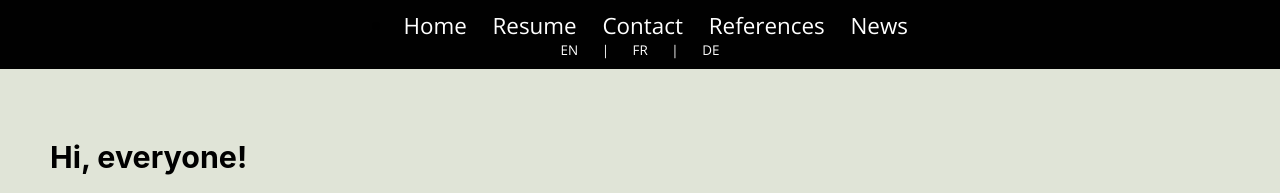
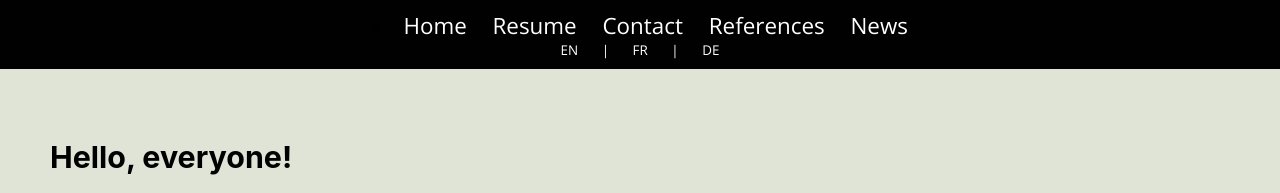
Before and after one commit to bluebard1/bluebard1.github.io, a plain HTML site: page index.html in a window 1280 px wide. Shown: the top 193 px of the page. Drawn offline with nearby package versions, Linux system fonts and the light colour scheme.

Commit message:
Update index.html

```diff
--- a/index.html
+++ b/index.html
@@ -35,7 +35,7 @@
 
         <div class = "mainbox">
 
-            <h1>Hi, everyone!</h1>
+            <h1>Hello, everyone!</h1>
 
             <div class = "content">
                 Hi, I'm Hakim, an undergradute electrical engineerng student based in Vienna!
```
